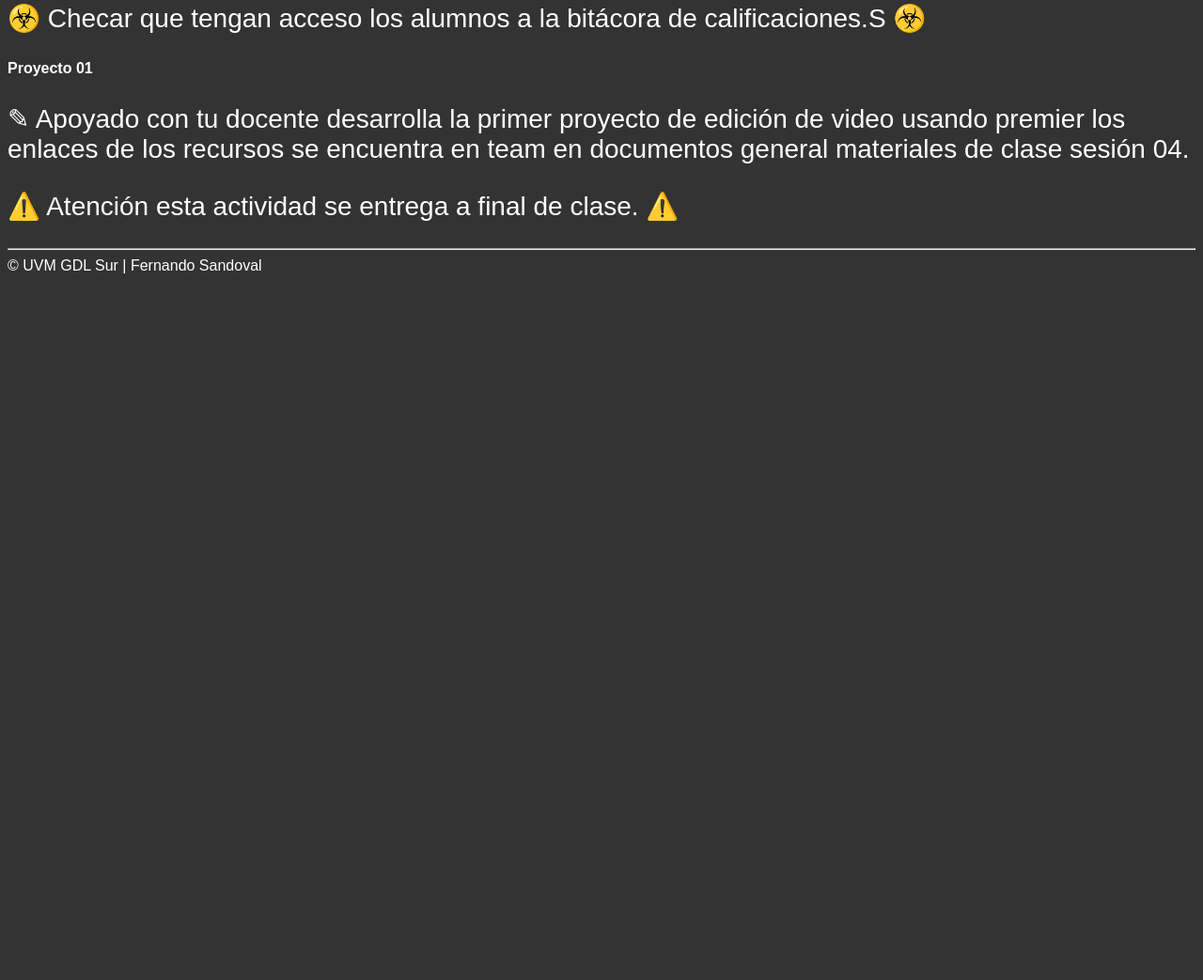
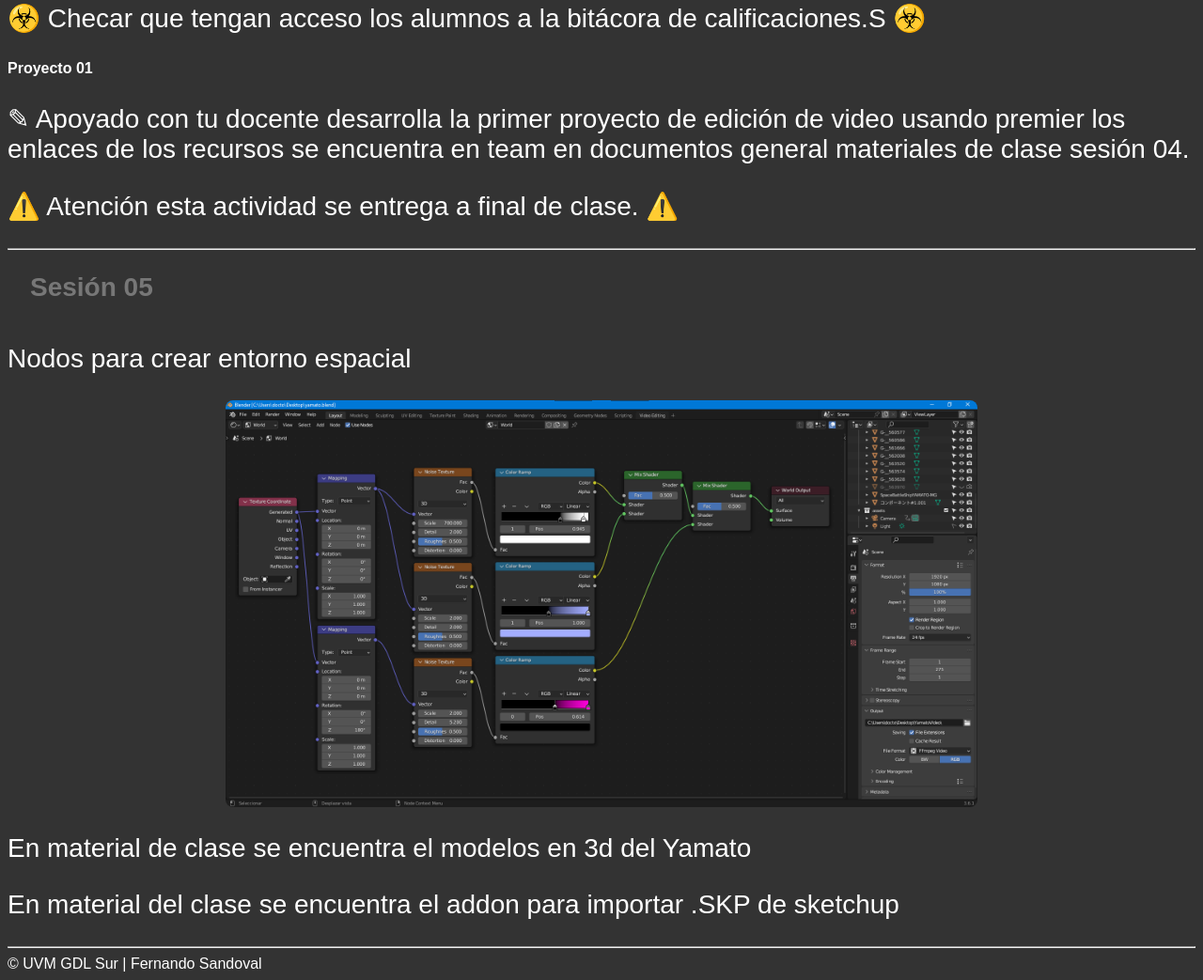
Before and after one commit to justgudegg/postproduccion, a plain HTML site: page index.html in a window 1280 px wide. Shown: the part 2943-3986 px from the top of the page at 94% size. Before the commit the page ends 3243 px from the top, so only its background shows below. Drawn offline with Linux system fonts and the light colour scheme.

Commit message:
add sesion 05

```diff
--- a/index.html
+++ b/index.html
@@ -84,6 +84,9 @@
      <p>📷 Fotografias<a href="https://www.freeimages.com/es">FreeImages</a></p>
      <hr>
 
+     <!--
+      Sesion 04
+    -->
 
             <h2>Sesión 04</h2>
         <p>
@@ -122,6 +125,18 @@
     <p>✎ Apoyado con tu docente desarrolla la primer proyecto de edici&oacute;n de video usando premier los enlaces de los recursos se encuentra en team en documentos general materiales de clase sesi&oacute;n 04.  </p>
     <p>⚠️ Atenci&oacute;n esta actividad se entrega a final de clase. ⚠️</p>
     <hr>
+    <!--
+      Sesion 05
+    -->
+    <h2>Sesión 05</h2>
+    <p>Nodos para crear entorno espacial</p>
+    <img src="./img/nodospace.png" alt="Nodos espacio" class="responsive" srcset="">
+    <p>En material de clase se encuentra el modelos en 3d del Yamato</p>
+    <p>En material del clase se encuentra el addon para importar .SKP de sketchup</p>
+    <hr>
+    <!--
+      footer
+    -->
     <footer>
       &copy UVM GDL Sur | Fernando Sandoval
     </footer>
--- a/styles.css
+++ b/styles.css
@@ -51,5 +51,12 @@ li{
     font-size: 24px;
 }
 
-
+.responsive{
+    width: 100%;
+    max-width: 800px;
+    height: auto;
+    border-radius: 8px;
+    display: block;
+    margin-left: auto;
+    margin-right: auto;
 }
```
Also changed, not shown: img/nodospace.png (added).
